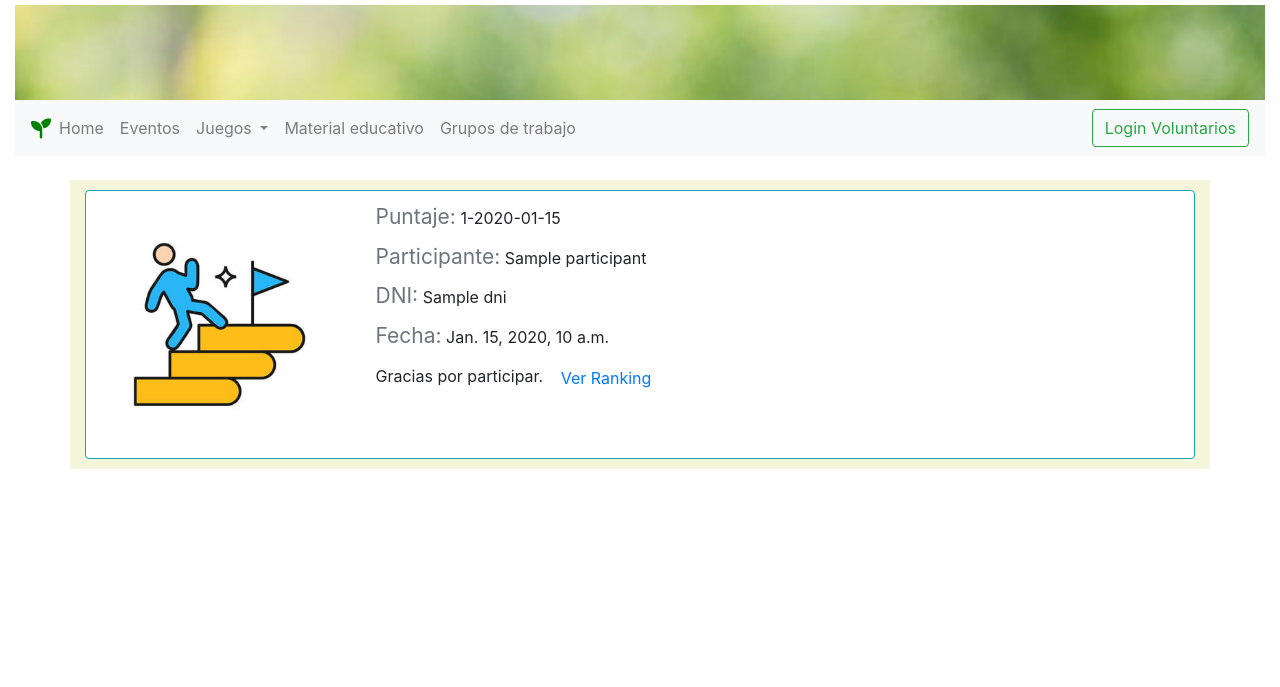
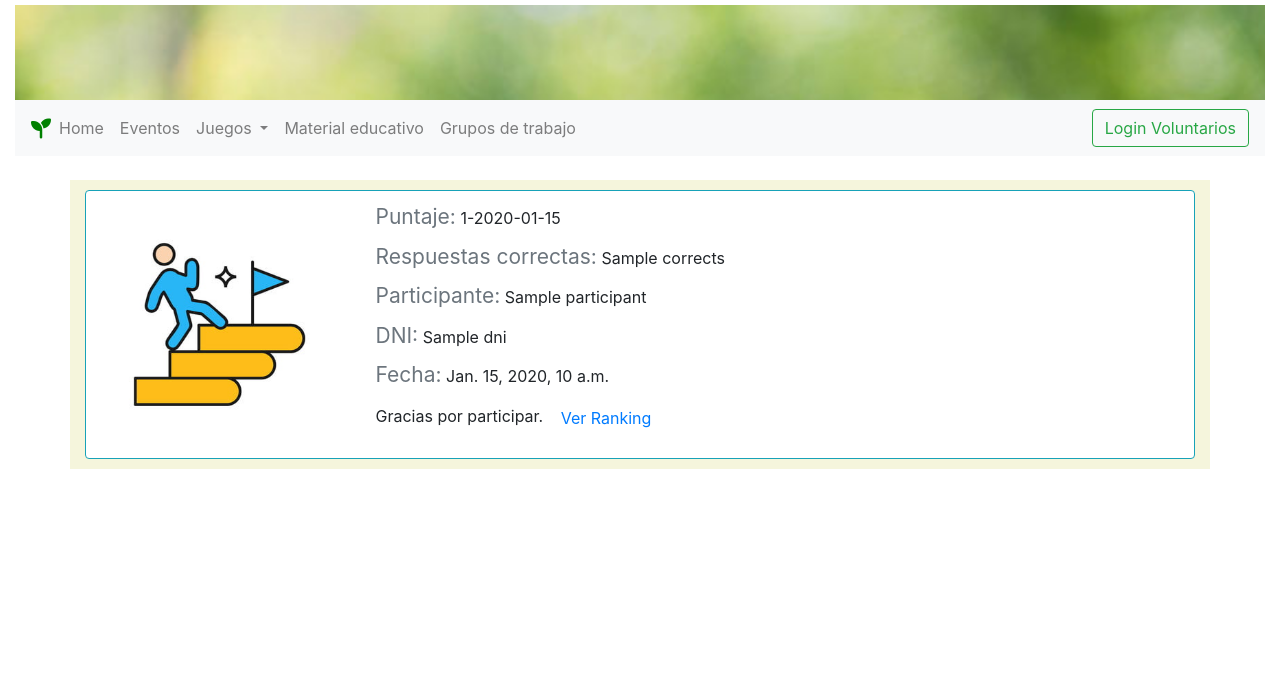
Before and after one commit to bauticanavese/VerdeQueTeQuieroVerde, a Django app: template scores/templates/scores/score.html in a window 1280 px wide. Shown: the top 687 px of the page. Run offline with Django 3.2, Linux system fonts and the light colour scheme; tables that the repository leaves empty hold one stand-in row (values such as "Sample post"); the template is opened without the code that fills it: values that come from a table or form of the project are taken from there, most other values are stand-ins (such as "Sample title", 1, 10 or a date in 2020); some libraries are stand-ins or nearby versions.

Commit message:
show correct answers in resume game view

```diff
--- a/scores/templates/scores/score.html
+++ b/scores/templates/scores/score.html
@@ -15,6 +15,7 @@
               <div class="row pr-3">
                 <div class="col-12">
                   <label class="text-secondary" style="font-size:21px; color:maroon">Puntaje: </label> {{score}}<br>
+                  <label class="text-secondary" style="font-size:21px; color:maroon">Respuestas correctas: </label> {{corrects}}<br>
                   <label class="text-secondary" style="font-size:21px; color:maroon">Participante: </label> {{participant}}<br>
                   <label class="text-secondary" style="font-size:21px; color:maroon">DNI: </label> {{dni}}<br>
                   <label class="text-secondary" style="font-size:21px; color:maroon">Fecha: </label> {{date}}<br>
--- a/scores/views.py
+++ b/scores/views.py
@@ -45,12 +45,13 @@ def score(request):
             selected_choices = {int(v) for (k, v) in request.POST.items() if k.isnumeric()}
             total_score = calculate_score(selected_choices)
             score = create_score(participant, dni, total_score)
+            corrects = int(score.score / SCORE_PER_QUESTION)
         except Exception as e:
             query_string = urlencode({'error_message': e.args[0]})
             url = '/trivias?{}'.format(query_string)
             return redirect(url)
 
-        context = {'participant': score.participant, 'dni': score.dni, 'score': score.score, 'date': score.play_date}
+        context = {'participant': score.participant, 'dni': score.dni, 'score': score.score, 'date': score.play_date, 'corrects': corrects}
 
         return render(request, 'scores/score.html', context=context)
     else:
```
